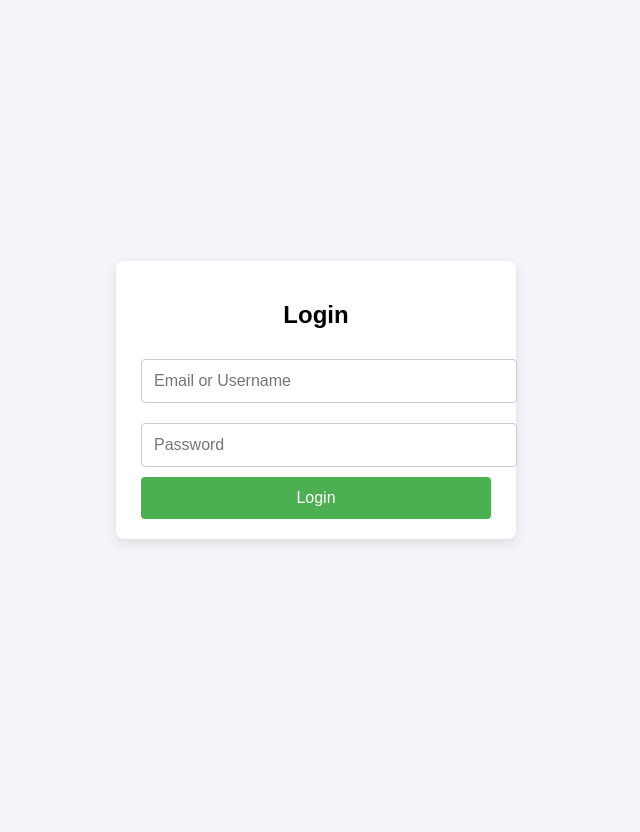
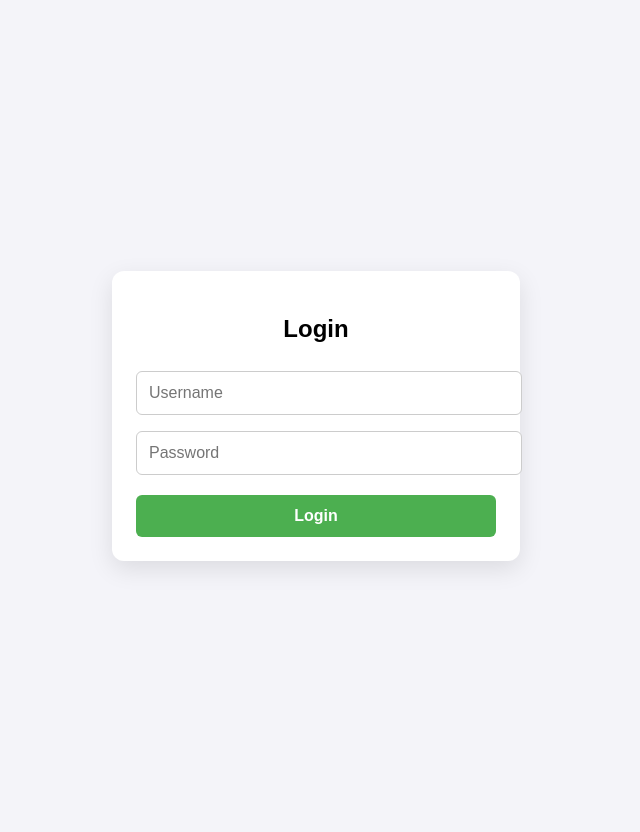
Before and after one commit to meachemz/study-guide-ai, a Django app: page /login/ in a window 1280 px wide. Shown: the whole page, without its empty margins (324-964 px from the left). Before the commit the page ends 543 px from the top, so only its background shows below. Run offline with Django 5.2, Linux system fonts and the light colour scheme; parts of the project's set-up code (start-up, migrations or seed data) failed here and were passed over.

Commit message:
upadted the new code to remove

```diff
--- a/accounts/templates/accounts/login.html
+++ b/accounts/templates/accounts/login.html
@@ -3,73 +3,76 @@
 <head>
   <meta charset="UTF-8">
   <meta name="viewport" content="width=device-width, initial-scale=1.0">
-  <title>Login Page</title>
+  <title>Login</title>
   <style>
-    body {
+    html, body {
+      height: 100%;
+      margin: 0;
       font-family: Arial, sans-serif;
       background: #f4f4f9;
+    }
+
+    /* centers everything */
+    .auth-center {
+      min-height: 100vh;
       display: flex;
       justify-content: center;
       align-items: center;
-      height: 100vh;
-      margin: 0;
+      padding: 16px;
     }
-    .login-container {
+
+    /* card for login box */
+    .login-card {
       background: #fff;
-      padding: 20px 25px;
-      border-radius: 8px;
-      box-shadow: 0 4px 12px rgba(0,0,0,0.1);
+      padding: 24px;
+      border-radius: 12px;
+      box-shadow: 0 8px 24px rgba(0,0,0,0.1);
       width: 100%;
-      max-width: 350px;
+      max-width: 360px;
+      text-align: center;
     }
-    h2 {
-      text-align: center;
+
+    .login-card h2 {
       margin-bottom: 20px;
     }
-    input[type="text"], input[type="password"] {
+
+    .login-card input {
       width: 100%;
       padding: 12px;
-      margin: 10px 0;
+      margin: 8px 0;
       border: 1px solid #ccc;
-      border-radius: 4px;
+      border-radius: 6px;
       font-size: 16px;
     }
-    button {
+
+    .login-card button {
       width: 100%;
       padding: 12px;
+      margin-top: 12px;
+      border: none;
+      border-radius: 6px;
       background: #4CAF50;
       color: white;
-      border: none;
-      border-radius: 4px;
+      font-weight: bold;
+      font-size: 16px;
       cursor: pointer;
-      font-size: 16px;
     }
-    button:hover {
-      background: #45a049;
-    }
-    /* Mobile friendly adjustments */
-    @media (max-width: 480px) {
-      .login-container {
-        padding: 15px 20px;
-      }
-      h2 {
-        font-size: 20px;
-      }
-      input, button {
-        font-size: 14px;
-        padding: 10px;
-      }
+
+    .login-card button:hover {
+      background: #43a047;
     }
   </style>
 </head>
 <body>
-  <div class="login-container">
-    <h2>Login</h2>
-    <form>
-      <input type="text" placeholder="Email or Username" required>
-      <input type="password" placeholder="Password" required>
-      <button type="submit">Login</button>
-    </form>
+  <div class="auth-center">
+    <div class="login-card">
+      <h2>Login</h2>
+      <form>
+        <input type="text" placeholder="Username" required />
+        <input type="password" placeholder="Password" required />
+        <button type="submit">Login</button>
+      </form>
+    </div>
   </div>
 </body>
 </html>
```
